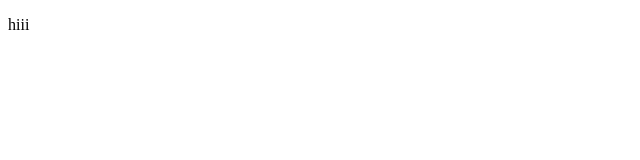
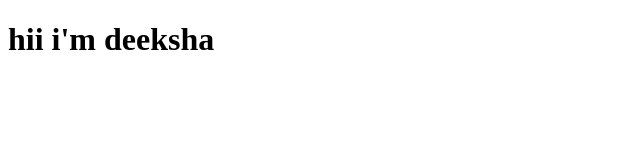
Before and after one commit to Anand0023/newrepo, a plain HTML site: page index.html in a window 1280 px wide. Shown: the whole page, without its empty margins (0-640 px from the left). Drawn offline with Linux system fonts and the light colour scheme.

Commit message:
change heading

```diff
--- a/index.html
+++ b/index.html
@@ -6,6 +6,7 @@
     <title>Document</title>
 </head>
 <body>
-    <p>hiii</p>
+   <h1>hii i'm deeksha</h1>
+
 </body>
 </html>
```
